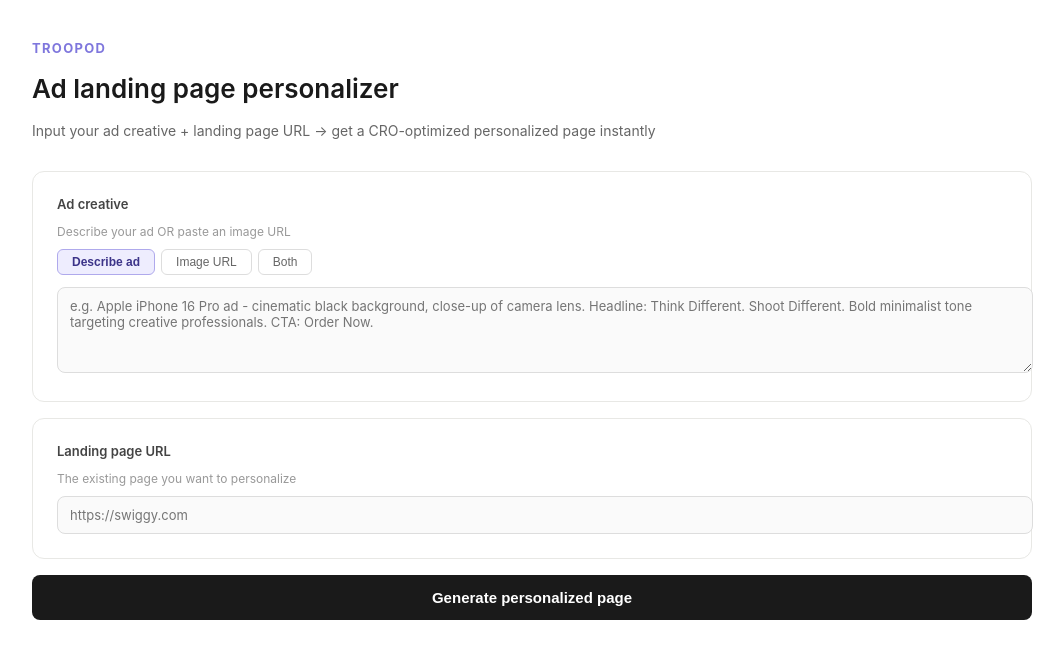
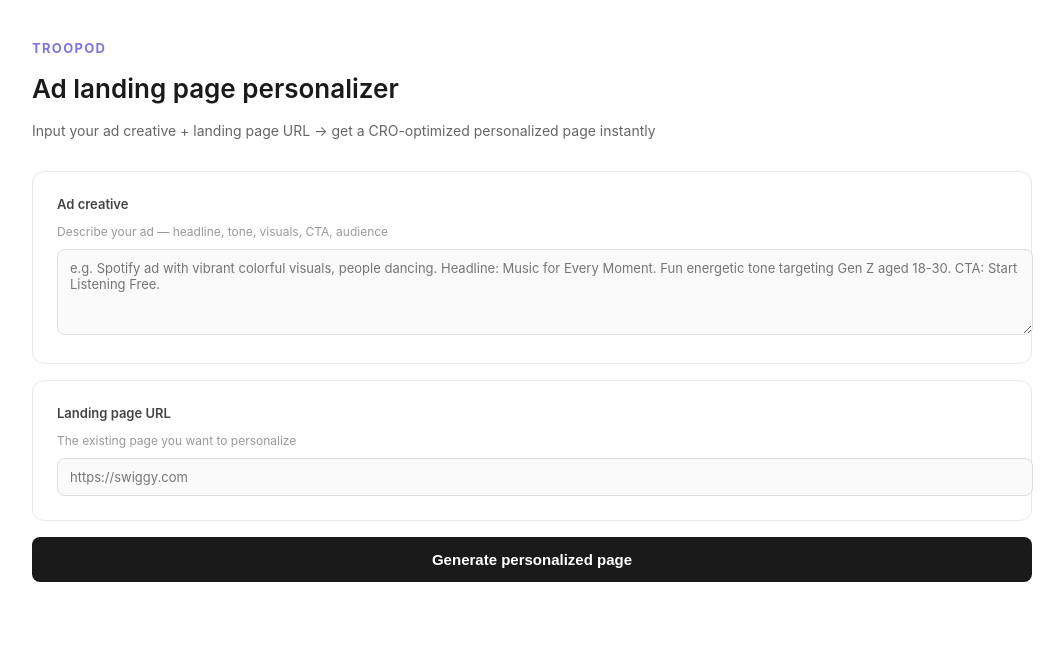
Before and after one commit to himanshu2904hk/Troopod_DEMO, a Next.js app: page / in a window 1280 px wide. Shown: the top 658 px of the page, without its empty margins (108-1172 px from the left). Built offline with nearby package versions, Linux system fonts and the light colour scheme.

Commit message:
Update index.js

```diff
--- a/pages/index.js
+++ b/pages/index.js
@@ -4,21 +4,18 @@ import styles from '../styles/Home.module.css';
 
 export default function Home() {
   const [adDesc, setAdDesc] = useState('');
-  const [adImageUrl, setAdImageUrl] = useState('');
   const [lpUrl, setLpUrl] = useState('');
   const [loading, setLoading] = useState(false);
   const [status, setStatus] = useState('');
   const [error, setError] = useState('');
   const [result, setResult] = useState(null);
-  const [imageError, setImageError] = useState(false);
-  const [activeTab, setActiveTab] = useState('describe');
 
   const steps = ['Fetching landing page...', 'Analyzing ad creative...', 'Applying CRO personalization...', 'Building personalized page...'];
 
   async function generate() {
     setError('');
     setResult(null);
-    if (!adDesc.trim() && !adImageUrl.trim()) { setError('Please describe your ad or paste an image URL.'); return; }
+    if (!adDesc.trim()) { setError('Please describe your ad creative.'); return; }
     if (!lpUrl.trim()) { setError('Please enter a landing page URL.'); return; }
     try { new URL(lpUrl); } catch { setError('Please enter a valid URL (e.g. https://swiggy.com)'); return; }
 
@@ -33,7 +30,6 @@ export default function Home() {
         headers: { 'Content-Type': 'application/json' },
         body: JSON.stringify({
           ad_description: adDesc,
-          ad_image_url: adImageUrl,
           landing_page_url: lpUrl
         })
       });
@@ -62,32 +58,10 @@ export default function Home() {
 
       <div className={styles.card}>
         <label>Ad creative</label>
-        <p className={styles.sub}>Describe your ad OR paste an image URL</p>
-        <div className={styles.tabRow}>
-          <button className={`${styles.tab} ${activeTab === 'describe' ? styles.tabActive : ''}`} onClick={() => setActiveTab('describe')}>Describe ad</button>
-          <button className={`${styles.tab} ${activeTab === 'image' ? styles.tabActive : ''}`} onClick={() => setActiveTab('image')}>Image URL</button>
-          <button className={`${styles.tab} ${activeTab === 'both' ? styles.tabActive : ''}`} onClick={() => setActiveTab('both')}>Both</button>
-        </div>
-
-        {(activeTab === 'describe' || activeTab === 'both') && (
-          <textarea rows={4} value={adDesc} onChange={e => setAdDesc(e.target.value)}
-            placeholder="e.g. Apple iPhone 16 Pro ad - cinematic black background, close-up of camera lens. Headline: Think Different. Shoot Different. Bold minimalist tone targeting creative professionals. CTA: Order Now."
-            style={{marginBottom: activeTab === 'both' ? '12px' : '0'}}
-          />
-        )}
-
-        {(activeTab === 'image' || activeTab === 'both') && (
-          <div>
-            <input type="text" value={adImageUrl} onChange={e => { setAdImageUrl(e.target.value); setImageError(false); }}
-              placeholder="https://example.com/ad-image.jpg" />
-            {adImageUrl && !imageError && (
-              <div className={styles.imagePreview}>
-                <img src={adImageUrl} alt="Ad preview" onError={() => setImageError(true)} />
-              </div>
-            )}
-            {imageError && <p className={styles.imageError}>Could not load image — check the URL</p>}
-          </div>
-        )}
+        <p className={styles.sub}>Describe your ad — headline, tone, visuals, CTA, audience</p>
+        <textarea rows={4} value={adDesc} onChange={e => setAdDesc(e.target.value)}
+          placeholder="e.g. Spotify ad with vibrant colorful visuals, people dancing. Headline: Music for Every Moment. Fun energetic tone targeting Gen Z aged 18-30. CTA: Start Listening Free."
+        />
       </div>
 
       <div className={styles.card}>
```
